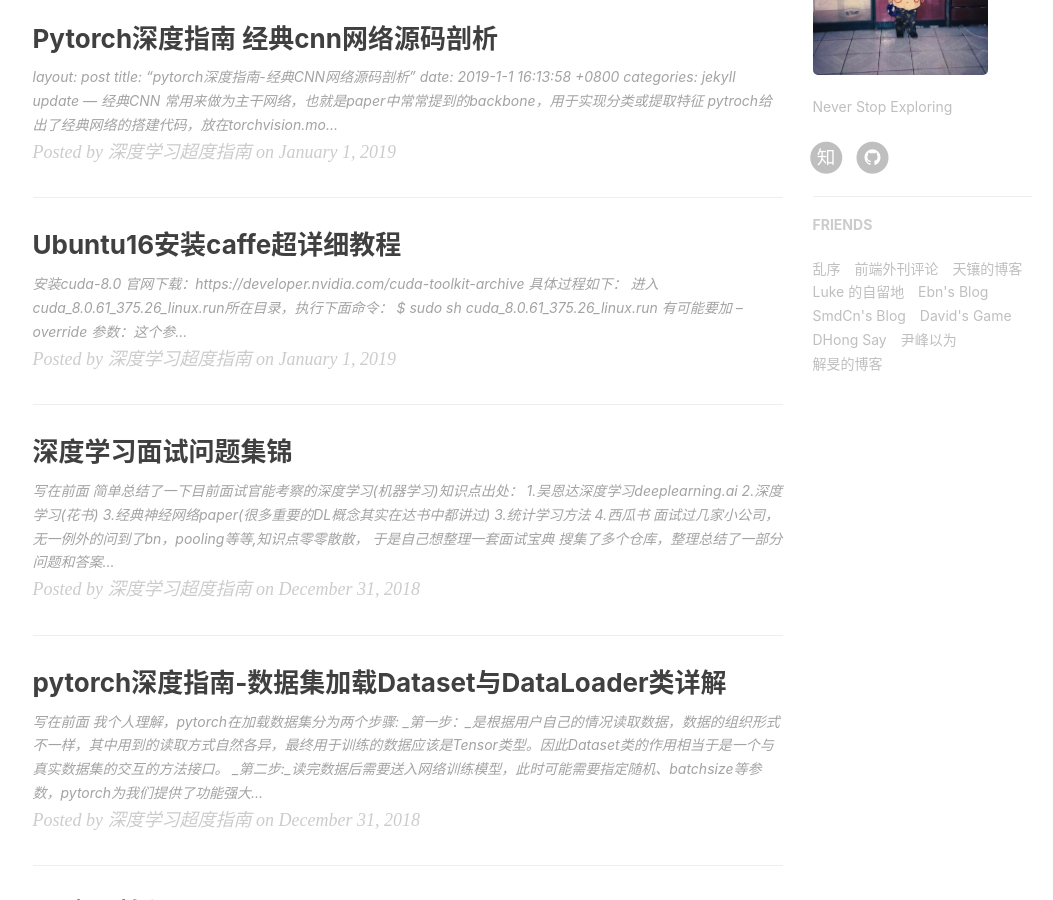
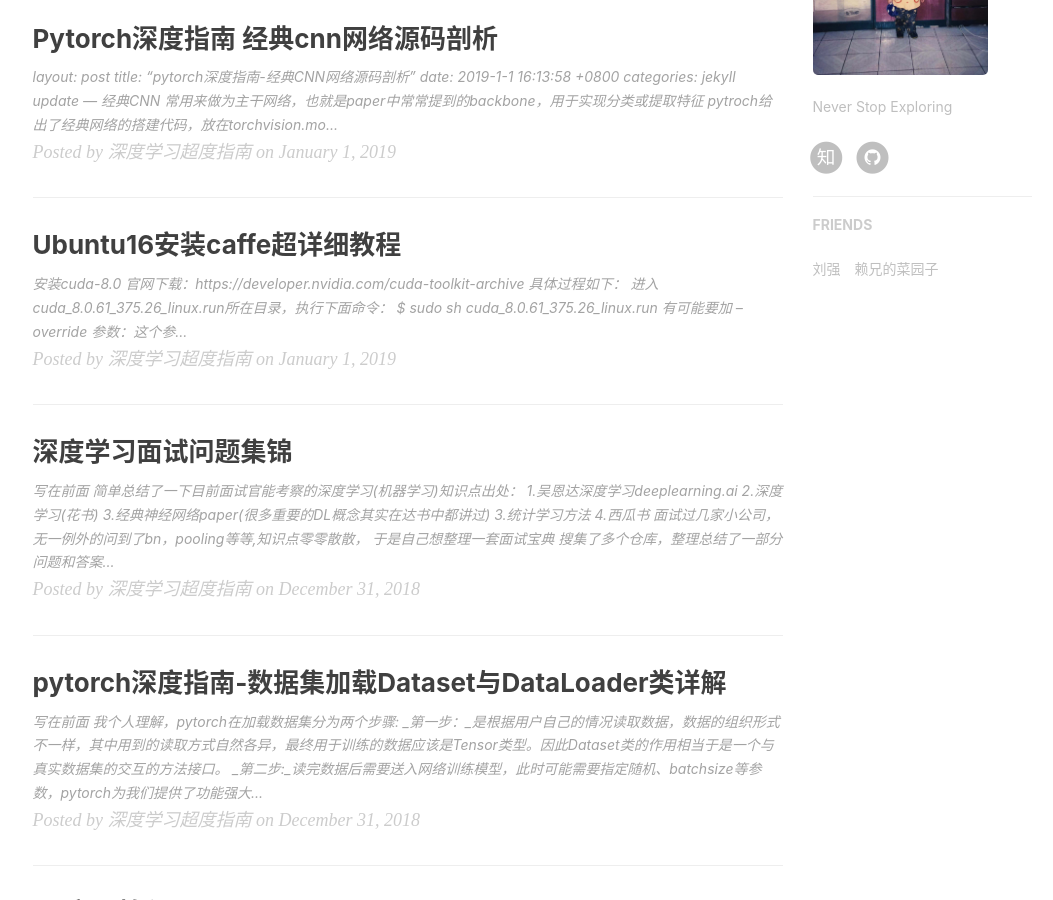
Before and after one commit to wdd233/wdd233.github.io, a Jekyll site: the page built from index.html, in a window 1280 px wide and 900 px high, scrolled down 653 px. Shown: the whole window, without its empty margins (135-1188 px from the left). Built offline with Jekyll 4.4.1, drawn with Linux system fonts in a browser that asks for light colours; nearby versions of some CDN libraries; the list of posts is cut into pages by our own code; comment, search, counter and statistics services are not loaded.

Commit message:
Update _config.yml

```diff
--- a/_config.yml
+++ b/_config.yml
@@ -102,34 +102,10 @@
     #     title: "Su",
     #     href: "http://su.gallery/"
     # },{
-        title: "乱序",
-        href: "http://mida.re/"
+        title: "刘强",
+        href: "https://github.com/liuliu408/liuliu408.github.io"
     },{
-        title: "前端外刊评论",
-        href: "http://qianduan.guru/"
-    },{
-        title: "天镶的博客",
-        href: "http://lingyu.wang/"
-    },{
-        title: "Luke 的自留地",
-        href: "http://hmqk1995.github.io"
-    },{
-        title: "Ebn's Blog",
-        href: "http://ebnbin.com/"
-    },{
-        title: "SmdCn's Blog",
-        href: "http://blog.smdcn.net"
-    },{
-        title: "David's Game",
-        href: "https://www.ruoyaowu.com/"
-    },{
-        title: "DHong Say",
-        href: "http://dhong.co"
-    },{
-        title: "尹峰以为",
-        href: "http://ingf.github.io/"
-    },{
-        title: "解旻的博客",
-        href: "http://xieminis.me/"
+        title: "赖兄的菜园子",
+        href: "https://github.com/JuniorHighSchoolStudent"
     }
 ]
```
